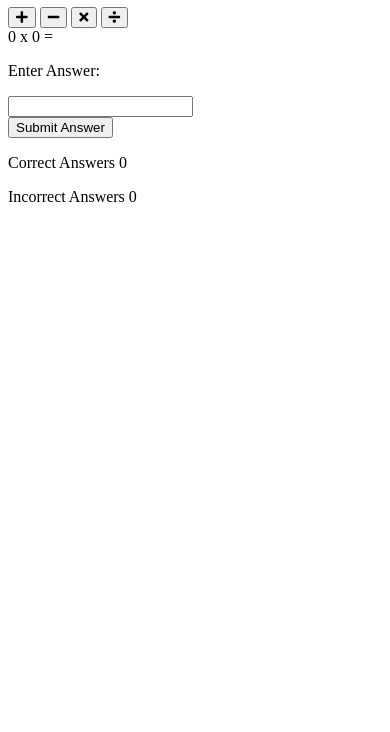
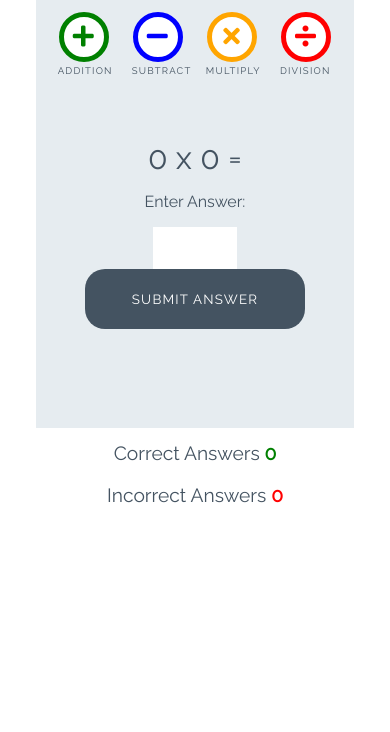
Before and after one commit to K-JC/love-maths, a plain HTML site: page index.html in a window 390 px wide. Shown: the part 112-844 px from the top of the page. Drawn offline with Linux system fonts and the light colour scheme.

Commit message:
add structure to game functions

```diff
--- a/assets/css/style.css
+++ b/assets/css/style.css
@@ -0,0 +1,252 @@
+/* --------- Global style */
+
+body {
+    background-color: white;
+    font-family: "Raleway", sans-serif;
+    color: #445361;
+    text-align: center;
+}
+
+/* --------- Heading */
+
+.heading {
+    text-align: center;
+    font-size: 2.5rem;
+}
+
+.logo {
+    height: 40px;
+    padding-right: 5px;
+}
+
+/* --------- Game layout */
+
+.game-area {
+    background-color: #E6ECF0;
+    box-sizing: border-box;
+    width: 85%;
+    height: 65vh;
+    max-height: 450px;
+    max-width: 830px;
+    margin-left: auto;
+    margin-right: auto;
+    padding: 1%;
+}
+
+.question-area {
+    width: 50%;
+    font-size: 2rem;
+    margin: auto;
+    padding: 50px 0;
+}
+
+.question-area span {
+    padding: 0 15px;
+}
+
+.score-area {
+    margin: 5px auto;
+    width: 60%;
+    font-size: 1.2rem;
+}
+
+.controls-area {
+    width: 85%;
+    margin: 30px auto;
+}
+
+#score {
+    color: green;
+    font-weight: bold;
+}
+
+#incorrect {
+    color: red;
+    font-weight: bold;
+}
+
+.answer-message {
+    display: none;
+    font-size: 1rem;
+}
+
+#answer-box {
+    border: none;
+    color: #445361;
+    display: inline-block;
+    height: 40px;
+    width: 80px;
+    font-size: 1.2rem;
+}
+
+.scores {
+    display: inline-block;
+    padding: 25px;
+}
+
+/* --------- Buttons */
+
+.btn {
+    width: 220px;
+    height: 60px;
+    font-family: "Raleway", sans-serif;
+    text-transform: uppercase;
+    letter-spacing: 1.2px;
+    color: white;
+}
+
+.btn:focus {
+    outline: none;
+}
+
+.btn--big {
+    padding-top: 10px;
+    border-radius: 50%;
+    background-color: white;
+    border: 10px solid;
+    width: 100px;
+    height: 100px;
+    font-size: 3.2rem;
+    margin: 0 30px;
+    transition: all 0.5s;
+}
+
+.btn--big::after {
+    content: attr(data-type);
+    font-size: 1rem;
+    color: #445361;
+    position: relative;
+    left: -0.5em;
+}
+
+.btn--blue {
+    border-color: blue;
+    color: blue;
+}
+
+.btn--blue:active,
+.btn--blue:hover {
+    background-color: darkblue;
+    color: white;
+}
+
+.btn--orange {
+    border-color: orange;
+    color: orange;
+}
+
+.btn--orange:active,
+.btn--orange:hover {
+    background-color: darkorange;
+    color: white;
+}
+
+.btn--red {
+    border-color: red;
+    color: red;
+}
+
+.btn--red:active,
+.btn--red:hover {
+    background-color: darkred;
+    color: white;
+}
+
+.btn--green {
+    border-color: green;
+    color: green;
+}
+
+.btn--green:active,
+.btn--green:hover {
+    background-color: darkgreen;
+    color: white;
+}
+
+.btn--gray {
+    margin-top: 25px;
+    background-color: #445361;
+    border: 1px transparent;
+    border-radius: 20px;
+}
+
+.btn--gray:active,
+.btn--gray:hover {
+    background-color: #0d1013;
+}
+
+/* --------- Media queries */
+
+@media (max-width: 414px) {
+    .controls-area {
+        width: 100%;
+    }
+
+    .btn--big {
+        margin: 0 10px;
+        padding: 5px;
+        border: 5px solid;
+        width: 50px;
+        height: 50px;
+        font-size: 1.5rem;
+    }
+
+    .btn--big::after {
+        font-size: 0.6rem;
+        left: -0.7rem;
+    }
+
+    .question-area {
+        padding: 10% 0;
+        width: 100%;
+    }
+
+    .question-area span {
+        padding: 0;
+    }
+
+    .answer-message {
+        display: block;
+    }
+
+    #answer-box {
+        display: block;
+        margin: 0 auto;
+    }
+    .btn--gray {
+        margin-top: 0;
+    }
+
+    .score-area {
+        width: 100%;
+    }
+
+    .scores {
+        margin: 0.5em auto;
+        display: block;
+        padding: 5px;
+    }
+
+    .heading {
+        font-size: 2rem;
+    }
+}
+
+@media (max-width: 320px) {
+    .game-area {
+        height: 70vh;
+    }
+
+    .controls-area {
+        width: 75%;
+        margin: 10px auto;
+    }
+
+    .btn--big {
+        margin: 10px 10px;
+    }
+    .question-area {
+        padding: 10px 0;
+    }
+
+}
--- a/assets/js/script.js
+++ b/assets/js/script.js
@@ -0,0 +1,31 @@
+function runGame() {
+
+}
+
+function checkAnswer() {
+
+}
+
+function calculateCorrectAnswer() {
+
+}
+
+function incrementScore() {
+
+}
+
+function incrementWrongAnswer() {
+
+}
+
+function displayAdditionQuestion() {
+
+}
+
+function displaySubtractQuestion() {
+
+}
+
+function displayMultiplyQuestion() {
+
+}
--- a/index.html
+++ b/index.html
@@ -20,16 +20,16 @@
 
     <div class="game-area">
         <div class="controls-area">
-            <button class="btn btn--big btn--green">
+            <button data-type="addition" class="btn btn--big btn--green">
                 <i class="fas fa-plus"></i>
             </button>
-            <button class="btn btn--big btn--blue">
+            <button data-type="subtract" class="btn btn--big btn--blue">
                 <i class="fas fa-minus"></i>
             </button>
-            <button class="btn btn--big btn--orange">
+            <button data-type="multiply"  class="btn btn--big btn--orange">
                 <i class="fas fa-times"></i>
             </button>
-            <button class="btn btn--big btn--red">
+            <button data-type="division" class="btn btn--big btn--red">
                 <i class="fas fa-divide"></i>
             </button>
         </div>
@@ -40,8 +40,9 @@
             <span>=</span>
             <p class="answer-message">Enter Answer:</p>
             <input id="answer-box" type="number">
+            <button data-type="submit" class="btn btn--gray">Submit Answer</button>
         </div>
-        <button class="btn btn--gray">Submit Answer</button>
+
     </div>
 
     <div class="score-area">
```
